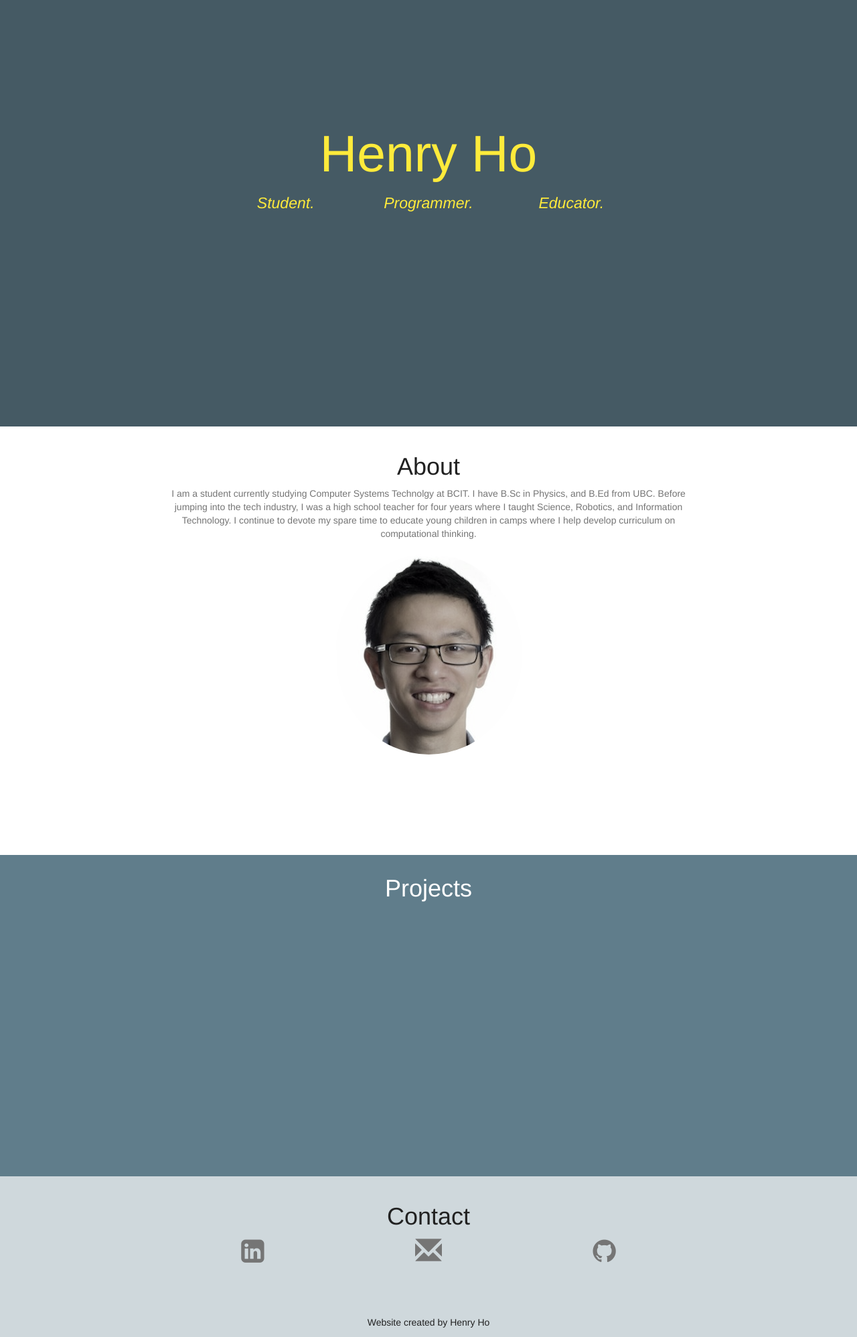
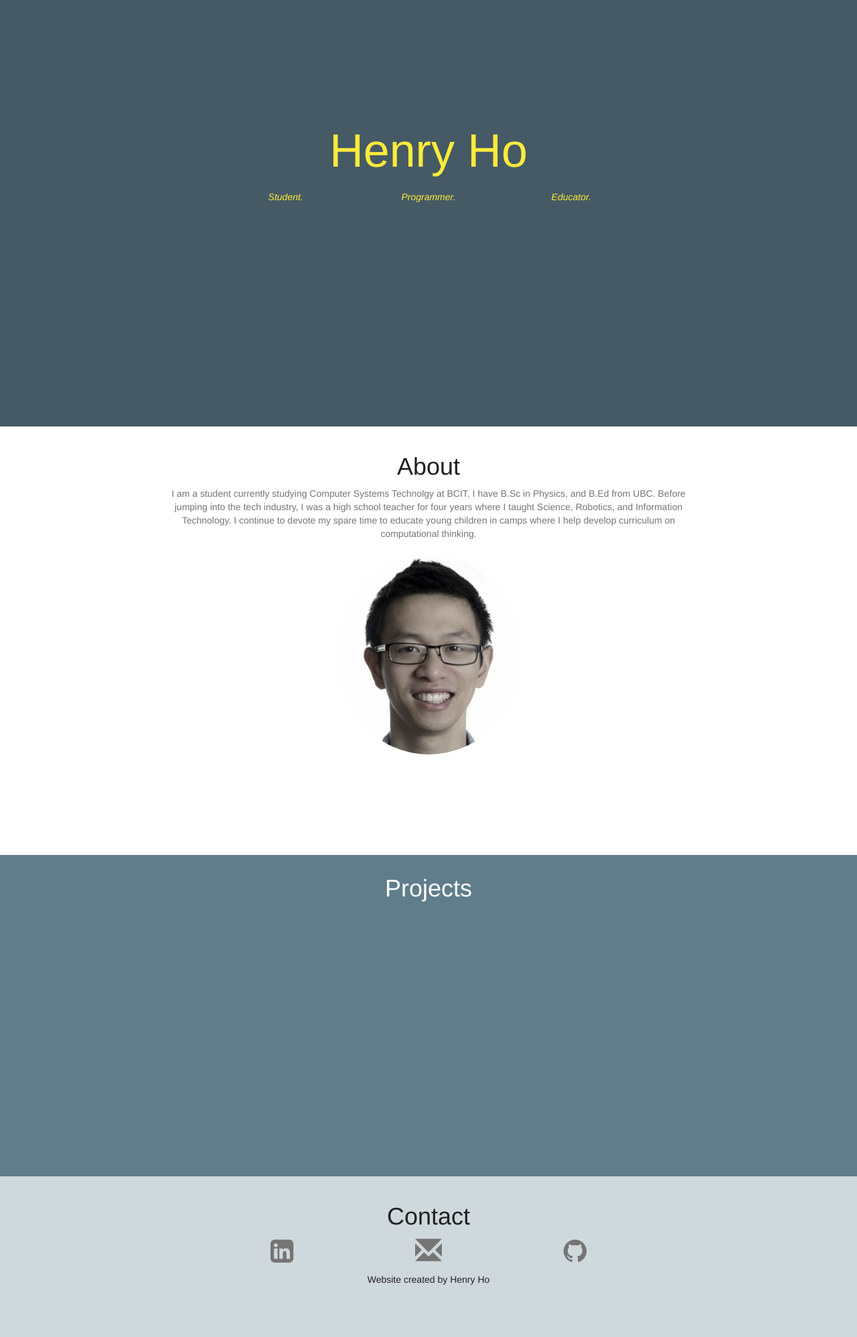
Before and after one commit to hchho/henryho.github.io, a PHP site: page / in a window 1280 px wide. Shown: the part 163-2160 px from the top of the page at 67% size. Run offline with PHP 8.4, Linux system fonts and the light colour scheme.

Commit message:
Changed font sizes

```diff
--- a/css/custom.css
+++ b/css/custom.css
@@ -31,18 +31,15 @@ div#title {
     position: absolute;
     top: 40%;
     color: #FFEB3B;
+    text-align: center;
 }
 
-h1, h4 {
+h1 {
     text-align: center;
 }
 
 #title h1 {
-    font-size: 6vw;
-}
-
-h4 {
-    font-size: 1.8vw;
+    font-size: 70px;
 }
 
 p {
@@ -127,7 +124,7 @@ img[alt="Henry's pic"]:hover {
 }
 
 table {
-    width: 60%;
+    width: 50%;
     margin-left:auto;
     margin-right:auto;
     border: none;
--- a/index.html
+++ b/index.html
@@ -16,7 +16,7 @@
             <div class="section cd-fixed-bg cd-bg-1" id="first">
                 <div id="title">
                     <h1>Henry Ho</h1>
-                    <h4><em><div class="col-sm-offset-3 col-sm-2">Student. </div><div class="col-sm-2">Programmer. </div><div class="col-sm-2">Educator.</div></em></h4>
+                    <em><div class="col-sm-offset-3 col-sm-2">Student. </div><div class="col-sm-2">Programmer. </div><div class="col-sm-2">Educator.</div></em>
                 </div>
             </div>
             <div class="section cd-scrolling-bg cd-color-1" id="second">
@@ -49,11 +49,11 @@
                     </table>
 
                 </div>
-
-            </div>
-            <footer>
+                <footer>
                     Website created by Henry Ho
                 </footer>
+            </div>
+
         </main>
     </body>
 
```
